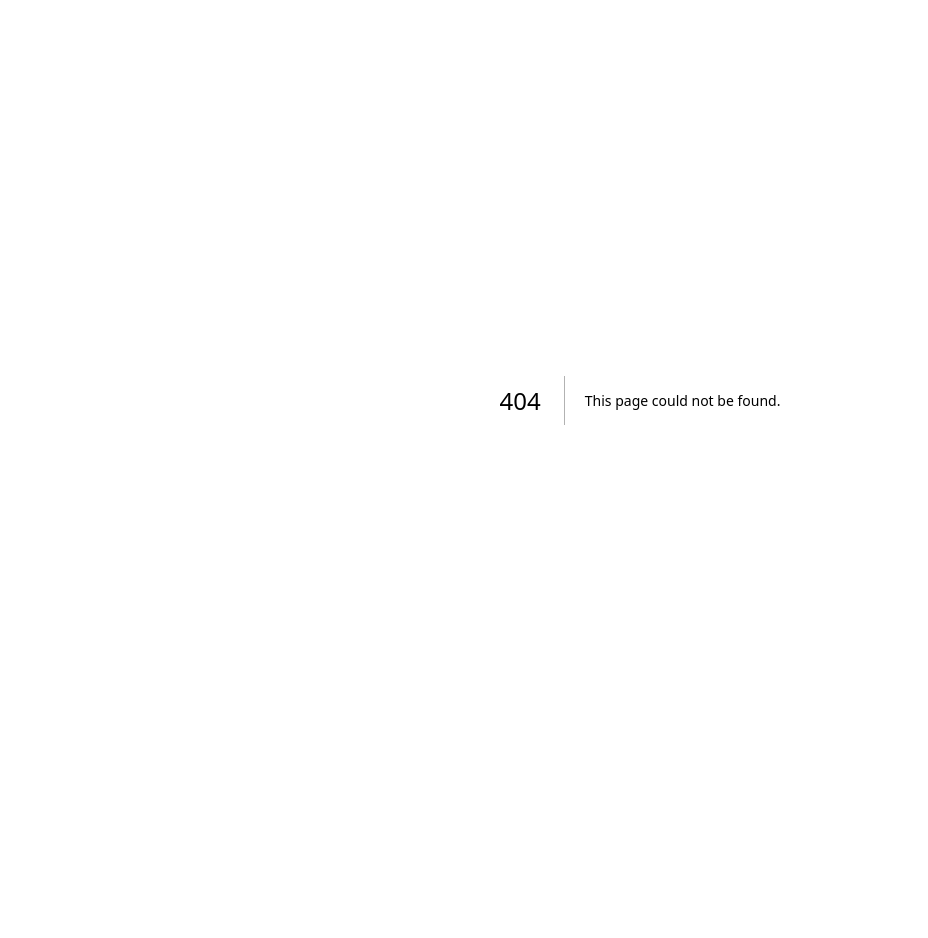
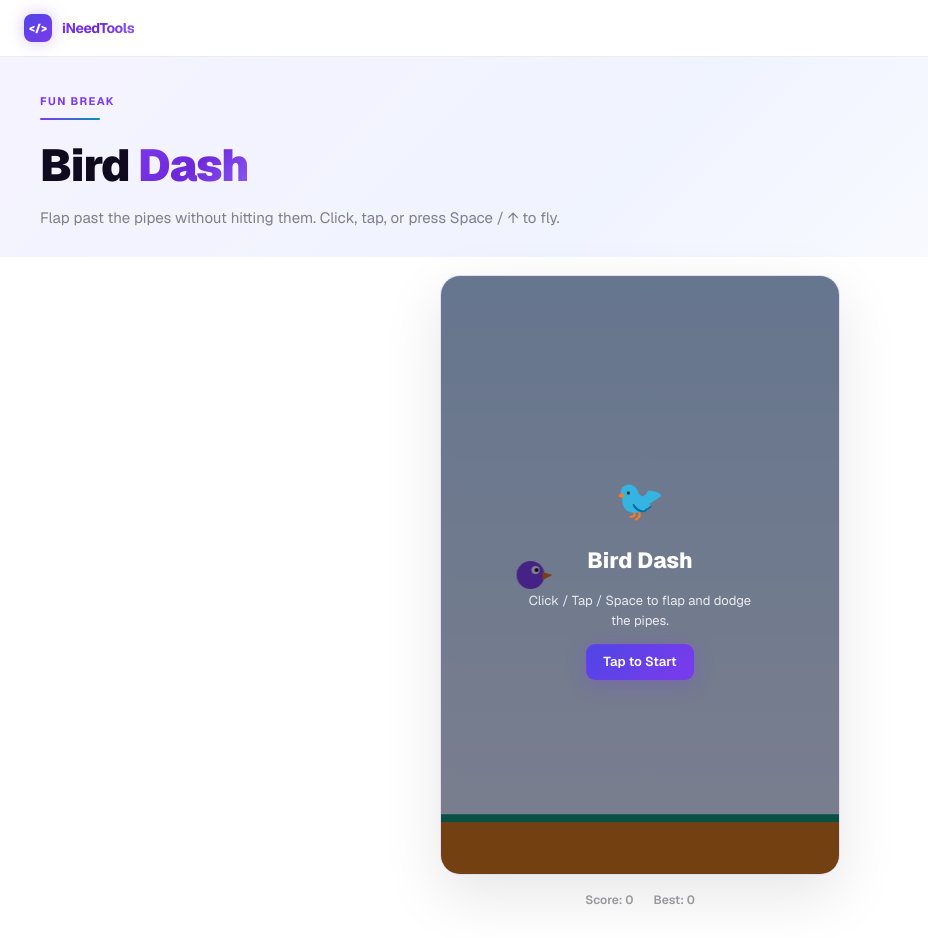
Before and after one commit to yushantupahyay/devforge, a Next.js app: page /bird-dash in a window 1280 px wide. Before the commit this address had no page. Shown: the top 938 px of the page, without its empty margins (0-928 px from the left). Before the commit the page ends 800 px from the top, so only its background shows below. Built offline with nearby package versions, Linux system fonts and the light colour scheme.

Commit message:
bir dash game

```diff
--- /dev/null
+++ b/app/bird-dash/page.tsx
@@ -0,0 +1,226 @@
+"use client";
+
+import { useCallback, useEffect, useRef, useState } from "react";
+import Link from "next/link";
+import Navbar from "../components/Navbar";
+
+const GAME_W = 400;
+const GAME_H = 600;
+const GROUND_H = 60;
+const GRAVITY = 0.45;
+const FLAP_VELOCITY = -8;
+const PIPE_GAP = 150;
+const PIPE_WIDTH = 60;
+const PIPE_SPEED = 2.6;
+const PIPE_INTERVAL = 90;
+const BIRD_X = 90;
+const BIRD_R = 14;
+const BEST_KEY = "bird-dash-best";
+
+type Pipe = { x: number; gapY: number; passed: boolean };
+type Phase = "ready" | "playing" | "over";
+
+export default function BirdDashPage() {
+  const canvasRef = useRef<HTMLCanvasElement>(null);
+  const rafRef = useRef<number | null>(null);
+  const phaseRef = useRef<Phase>("ready");
+  const world = useRef({ birdY: GAME_H / 2, birdV: 0, rotation: 0, pipes: [] as Pipe[], frame: 0, score: 0 });
+
+  const [phase, setPhase] = useState<Phase>("ready");
+  const [score, setScore] = useState(0);
+  const [best, setBest] = useState(0);
+
+  useEffect(() => {
+    setBest(Number(localStorage.getItem(BEST_KEY) || 0));
+  }, []);
+
+  const startGame = useCallback(() => {
+    world.current = { birdY: GAME_H / 2, birdV: 0, rotation: 0, pipes: [], frame: 0, score: 0 };
+    setScore(0);
+    phaseRef.current = "playing";
+    setPhase("playing");
+  }, []);
+
+  const flap = useCallback(() => {
+    if (phaseRef.current !== "playing") startGame();
+    world.current.birdV = FLAP_VELOCITY;
+  }, [startGame]);
+
+  /* keyboard controls */
+  useEffect(() => {
+    const onKey = (e: KeyboardEvent) => {
+      if (e.code === "Space" || e.code === "ArrowUp") { e.preventDefault(); flap(); }
+    };
+    window.addEventListener("keydown", onKey);
+    return () => window.removeEventListener("keydown", onKey);
+  }, [flap]);
+
+  /* render + physics loop — runs continuously; physics only advances while playing */
+  useEffect(() => {
+    const canvas = canvasRef.current;
+    const ctx = canvas?.getContext("2d");
+    if (!canvas || !ctx) return;
+
+    const loop = () => {
+      const w = world.current;
+
+      if (phaseRef.current === "playing") {
+        w.birdV += GRAVITY;
+        w.birdY += w.birdV;
+        w.rotation = Math.max(-0.5, Math.min(1.2, w.birdV / 12));
+        w.frame++;
+
+        if (w.frame % PIPE_INTERVAL === 0) {
+          const margin = 60;
+          const gapY = margin + Math.random() * (GAME_H - GROUND_H - margin * 2 - PIPE_GAP);
+          w.pipes.push({ x: GAME_W, gapY, passed: false });
+        }
+
+        w.pipes.forEach(p => (p.x -= PIPE_SPEED));
+        w.pipes = w.pipes.filter(p => p.x > -PIPE_WIDTH);
+
+        w.pipes.forEach(p => {
+          if (!p.passed && p.x + PIPE_WIDTH < BIRD_X) {
+            p.passed = true;
+            w.score++;
+            setScore(w.score);
+          }
+        });
+
+        const birdTop = w.birdY - BIRD_R;
+        const birdBottom = w.birdY + BIRD_R;
+        let hit = birdTop < 0 || birdBottom > GAME_H - GROUND_H;
+        for (const p of w.pipes) {
+          const withinX = BIRD_X + BIRD_R > p.x && BIRD_X - BIRD_R < p.x + PIPE_WIDTH;
+          if (withinX && !(birdTop > p.gapY && birdBottom < p.gapY + PIPE_GAP)) hit = true;
+        }
+        if (hit) {
+          phaseRef.current = "over";
+          setPhase("over");
+          setBest(b => {
+            const nb = Math.max(b, w.score);
+            localStorage.setItem(BEST_KEY, String(nb));
+            return nb;
+          });
+        }
+      }
+
+      /* ── render ── */
+      ctx.clearRect(0, 0, GAME_W, GAME_H);
+      const sky = ctx.createLinearGradient(0, 0, 0, GAME_H);
+      sky.addColorStop(0, "#bfe3ff");
+      sky.addColorStop(1, "#eaf6ff");
+      ctx.fillStyle = sky;
+      ctx.fillRect(0, 0, GAME_W, GAME_H);
+
+      w.pipes.forEach(p => {
+        ctx.fillStyle = "#059669";
+        ctx.fillRect(p.x, 0, PIPE_WIDTH, p.gapY);
+        ctx.fillRect(p.x, p.gapY + PIPE_GAP, PIPE_WIDTH, GAME_H - GROUND_H - (p.gapY + PIPE_GAP));
+        ctx.fillStyle = "#047857";
+        ctx.fillRect(p.x - 4, p.gapY - 18, PIPE_WIDTH + 8, 18);
+        ctx.fillRect(p.x - 4, p.gapY + PIPE_GAP, PIPE_WIDTH + 8, 18);
+      });
+
+      ctx.fillStyle = "#d97706";
+      ctx.fillRect(0, GAME_H - GROUND_H, GAME_W, GROUND_H);
+      ctx.fillStyle = "#059669";
+      ctx.fillRect(0, GAME_H - GROUND_H, GAME_W, 8);
+
+      ctx.save();
+      ctx.translate(BIRD_X, w.birdY);
+      ctx.rotate(w.rotation);
+      ctx.fillStyle = "#7c3aed";
+      ctx.beginPath();
+      ctx.arc(0, 0, BIRD_R, 0, Math.PI * 2);
+      ctx.fill();
+      ctx.fillStyle = "#d97706";
+      ctx.beginPath();
+      ctx.moveTo(BIRD_R - 2, -3);
+      ctx.lineTo(BIRD_R + 8, 0);
+      ctx.lineTo(BIRD_R - 2, 5);
+      ctx.closePath();
+      ctx.fill();
+      ctx.fillStyle = "#fff";
+      ctx.beginPath();
+      ctx.arc(5, -5, 4, 0, Math.PI * 2);
+      ctx.fill();
+      ctx.fillStyle = "#0f0a1e";
+      ctx.beginPath();
+      ctx.arc(6, -5, 2, 0, Math.PI * 2);
+      ctx.fill();
+      ctx.restore();
+
+      if (phaseRef.current === "playing") {
+        ctx.fillStyle = "#0f0a1e";
+        ctx.font = "bold 32px sans-serif";
+        ctx.textAlign = "center";
+        ctx.fillText(String(w.score), GAME_W / 2, 60);
+      }
+
+      rafRef.current = requestAnimationFrame(loop);
+    };
+
+    rafRef.current = requestAnimationFrame(loop);
+    return () => { if (rafRef.current !== null) cancelAnimationFrame(rafRef.current); };
+  }, []);
+
+  return (
+    <div style={{ background: "#ffffff" }} className="min-h-screen flex flex-col">
+      <Navbar />
+
+      <section style={{ background: "linear-gradient(135deg,#f5f3ff,#f0f4ff 50%,#fff)", padding: "36px 40px 28px" }}>
+        <p className="section-label mb-2">Fun Break</p>
+        <div className="section-line" style={{ margin: "0 0 12px" }} />
+        <h1 className="font-black tracking-tight mb-2" style={{ fontSize: "clamp(26px,3.5vw,48px)", color: "#0f0a1e" }}>
+          Bird <span className="text-gradient-purple">Dash</span>
+        </h1>
+        <p style={{ color: "rgba(15,10,30,0.5)", fontSize: 15, maxWidth: 620 }}>
+          Flap past the pipes without hitting them. Click, tap, or press Space / ↑ to fly.
+        </p>
+      </section>
+
+      <div style={{ width: "100%", padding: "18px 40px 48px", flex: 1, boxSizing: "border-box", display: "flex", flexDirection: "column", alignItems: "center" }}>
+        <div
+          onMouseDown={flap}
+          onTouchStart={e => { e.preventDefault(); flap(); }}
+          style={{ position: "relative", width: "100%", maxWidth: GAME_W, aspectRatio: `${GAME_W} / ${GAME_H}`, borderRadius: 20, overflow: "hidden", border: "1px solid rgba(124,58,237,0.18)", boxShadow: "0 20px 60px rgba(0,0,0,0.1)", cursor: "pointer", userSelect: "none" }}
+        >
+          <canvas ref={canvasRef} width={GAME_W} height={GAME_H} style={{ width: "100%", height: "100%", display: "block" }} />
+
+          {phase !== "playing" && (
+            <div style={{ position: "absolute", inset: 0, display: "flex", flexDirection: "column", alignItems: "center", justifyContent: "center", gap: 14, background: "rgba(15,10,30,0.5)", color: "#fff", textAlign: "center", padding: 24 }}>
+              {phase === "ready" ? (
+                <>
+                  <span style={{ fontSize: 40 }}>🐦</span>
+                  <h2 style={{ fontSize: 22, fontWeight: 800 }}>Bird Dash</h2>
+                  <p style={{ fontSize: 13, opacity: 0.85, maxWidth: 240 }}>Click / Tap / Space to flap and dodge the pipes.</p>
+                  <span className="btn btn-primary btn-sm">Tap to Start</span>
+                </>
+              ) : (
+                <>
+                  <h2 style={{ fontSize: 24, fontWeight: 800 }}>Game Over</h2>
+                  <p style={{ fontSize: 15 }}>Score: <strong>{score}</strong> &nbsp;·&nbsp; Best: <strong>{best}</strong></p>
+                  <span className="btn btn-primary btn-sm">Tap to Retry</span>
+                </>
+              )}
+            </div>
+          )}
+        </div>
+
+        <div style={{ marginTop: 16, display: "flex", gap: 20, fontSize: 12, color: "rgba(15,10,30,0.4)", fontWeight: 600 }}>
+          <span>Score: {score}</span>
+          <span>Best: {best}</span>
+        </div>
+
+        <div style={{ marginTop: 24 }}>
+          <Link href="/" style={{ display: "inline-flex", alignItems: "center", gap: 6, fontSize: 13, fontWeight: 600, color: "#7c3aed", textDecoration: "none" }}>← Back to iNeedTools</Link>
+        </div>
+      </div>
+
+      <footer className="mt-auto py-8 text-center" style={{ borderTop: "1px solid rgba(124,58,237,0.1)", fontSize: 13, color: "rgba(15,10,30,0.35)" }}>
+        <p>© 2026 iNeedTools · Bird Dash</p>
+      </footer>
+    </div>
+  );
+}
--- a/app/page.tsx
+++ b/app/page.tsx
@@ -22,6 +22,7 @@ const tools = [
   { emoji: "Md",  title: "Markdown Preview",  desc: "Write Markdown and see a live rendered preview. Supports code blocks, tables, lists.", tags: ["Preview","Code","Live"],         accent: "#d97706", glow: "rgba(217,119,6,0.2)",   badge: "badge-amber",   href: "/markdown",       cat: "Writing"  },
   { emoji: "🔐",  title: "JWT Decoder",       desc: "Decode and inspect JWT tokens — header, payload, expiry status and key claims.",  tags: ["Header","Payload","Expiry"],          accent: "#ea580c", glow: "rgba(234,88,12,0.2)",   badge: "badge-orange",  href: "/jwt-decoder",    cat: "Security" },
   { emoji: "🔄",  title: "Image Converter",  desc: "Convert images between JPG, PNG, WebP and BMP. Bulk convert multiple files at once with quality control.", tags: ["JPG","PNG","WebP"],  accent: "#059669", glow: "rgba(5,150,105,0.2)", badge: "badge-emerald", href: "/image-converter", cat: "File" },
+  { emoji: "🐦",  title: "Bird Dash",        desc: "A quick Flappy-Bird-style break — flap past the pipes and beat your high score.", tags: ["Canvas","High Score","Just for Fun"], accent: "#c026d3", glow: "rgba(192,38,211,0.2)", badge: "badge-fuchsia", href: "/bird-dash", cat: "Fun" },
 ];
 
 const features = [
```
